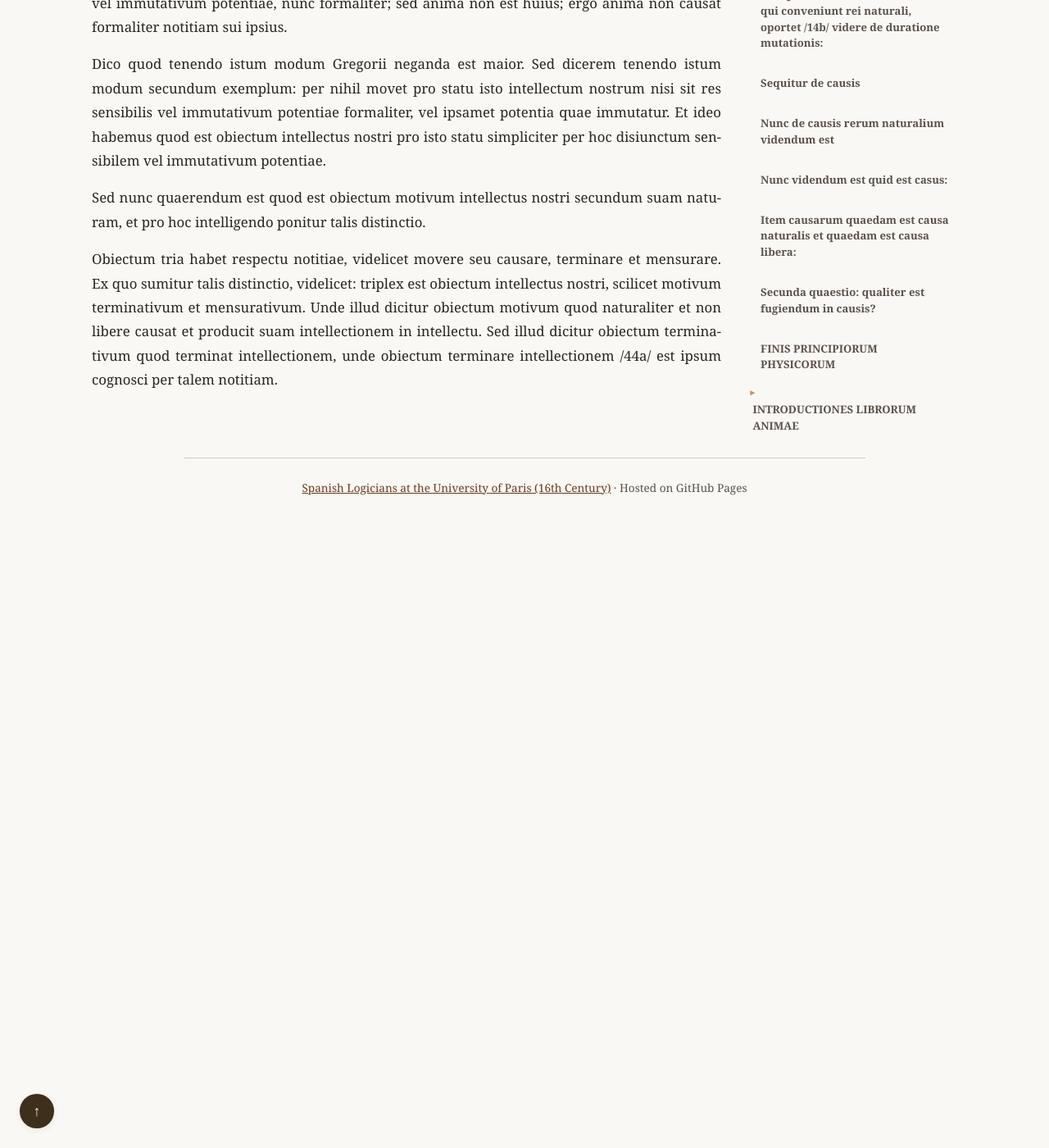
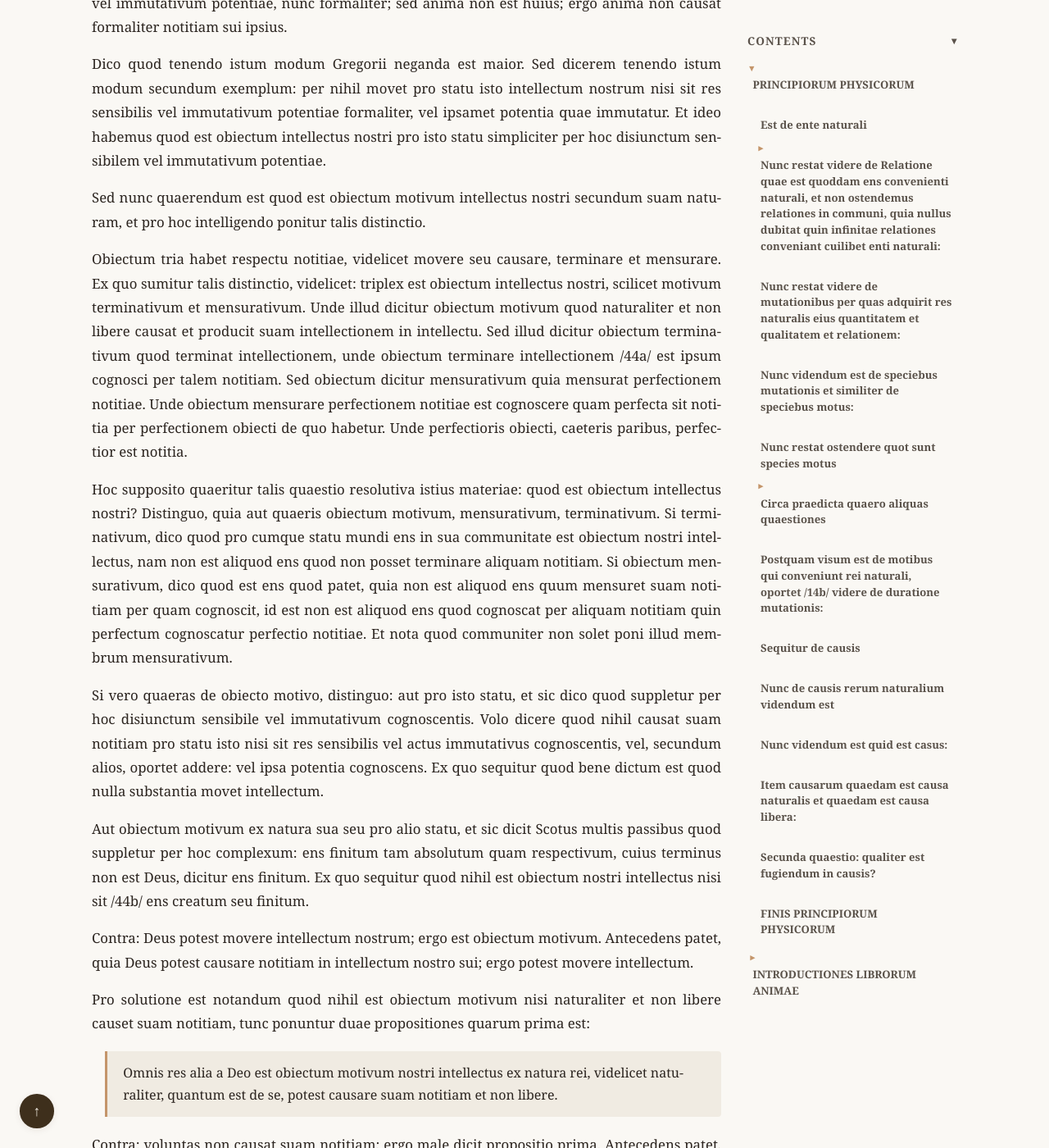
Before and after one commit to JoseBalado/Spanish-Logicians-at-the-University-of-Paris, a Jekyll site: the page built from philosophers/Jeronimo-Pardo/Principiorum-Phisicorum-et-Introductiones-Librorum-Animae.md, in a window 1280 px wide and 1400 px high, scrolled down 50746 px. Shown: the whole window at 82% size. Built offline with Jekyll 4.4.1, drawn with Linux system fonts in a browser that asks for light colours; before the commit the page ends 51376 px from its top, so only the background shows below that; some of the changed text lies outside the part shown.

Commit message:
Pardo. De Anima, page 44.

```diff
--- a/cspell-latin-custom.txt
+++ b/cspell-latin-custom.txt
@@ -2412,6 +2412,7 @@ resistiva
 resistivae
 resistivam
 resistivas
+resolutiva
 resolutivus
 resolutori
 resolutorie
--- a/philosophers/Jeronimo-Pardo/Principiorum-Phisicorum-et-Introductiones-Librorum-Animae.md
+++ b/philosophers/Jeronimo-Pardo/Principiorum-Phisicorum-et-Introductiones-Librorum-Animae.md
@@ -938,7 +938,31 @@ Dico quod tenendo istum modum Gregorii neganda est maior. Sed dicerem tenendo is
 
 Sed nunc quaerendum est quod est obiectum motivum intellectus nostri secundum suam naturam, et pro hoc intelligendo ponitur talis distinctio.
 
-Obiectum tria habet respectu notitiae, videlicet movere seu causare, terminare et mensurare. Ex quo sumitur talis distinctio, videlicet: triplex est obiectum intellectus nostri, scilicet motivum terminativum et mensurativum. Unde illud dicitur obiectum motivum quod naturaliter et non libere causat et producit suam intellectionem in intellectu. Sed illud dicitur obiectum terminativum quod terminat intellectionem, unde obiectum terminare intellectionem /44a/ est ipsum cognosci per talem notitiam.
+Obiectum tria habet respectu notitiae, videlicet movere seu causare, terminare et mensurare. Ex quo sumitur talis distinctio, videlicet: triplex est obiectum intellectus nostri, scilicet motivum terminativum et mensurativum. Unde illud dicitur obiectum motivum quod naturaliter et non libere causat et producit suam intellectionem in intellectu. Sed illud dicitur obiectum terminativum quod terminat intellectionem, unde obiectum terminare intellectionem /44a/ est ipsum cognosci per talem notitiam. Sed obiectum dicitur mensurativum quia mensurat perfectionem notitiae. Unde obiectum mensurare perfectionem notitiae est cognoscere quam perfecta sit notitia per perfectionem obiecti de quo habetur. Unde perfectioris obiecti, caeteris paribus, perfectior est notitia.
+
+Hoc supposito quaeritur talis quaestio resolutiva istius materiae: quod est obiectum intellectus nostri? Distinguo, quia aut quaeris obiectum motivum, mensurativum, terminativum. Si terminativum, dico quod pro cumque statu mundi ens in sua communitate est obiectum nostri intellectus, nam non est aliquod ens quod non posset terminare aliquam notitiam. Si obiectum mensurativum, dico quod est ens quod patet, quia non est aliquod ens quum mensuret suam notitiam per quam cognoscit, id est non est aliquod ens quod cognoscat per aliquam notitiam quin perfectum cognoscatur perfectio notitiae. Et nota quod communiter non solet poni illud membrum mensurativum.
+
+Si vero quaeras de obiecto motivo, distinguo: aut pro isto statu, et sic dico quod suppletur per hoc disiunctum sensibile vel immutativum cognoscentis. Volo dicere quod nihil causat suam notitiam pro statu isto nisi sit res sensibilis vel actus immutativus cognoscentis, vel, secundum alios, oportet addere: vel ipsa potentia cognoscens. Ex quo sequitur quod bene dictum est quod nulla substantia movet intellectum.
+
+Aut obiectum motivum ex natura sua seu pro alio statu, et sic dicit Scotus multis passibus quod suppletur per hoc complexum: ens finitum tam absolutum quam respectivum, cuius terminus non est Deus, dicitur ens finitum. Ex quo sequitur quod nihil est obiectum nostri intellectus nisi sit /44b/ ens creatum seu finitum.
+
+Contra: Deus potest movere intellectum nostrum; ergo est obiectum motivum. Antecedens patet, quia Deus potest causare notitiam in intellectum nostro sui; ergo potest movere intellectum.
+
+Pro solutione est notandum quod nihil est obiectum motivum nisi naturaliter et non libere causet suam notitiam, tunc ponuntur duae propositiones quarum prima est:
+
+> Omnis res alia a Deo est obiectum motivum nostri intellectus ex natura rei, videlicet naturaliter, quantum est de se, potest causare suam notitiam et non libere.
+
+Contra: voluntas non causat suam notitiam; ergo male dicit propositio prima. Antecedens patet, quia voluntas nostra est libera.
+
+Ego distinguo: aut in ratione obiecti, et sic nego, imo naturaliter agit; aut in ratione potentiae, in quantum est voluntas, et sic dico quod est libera. Secundo dico quod quando voluntas causat suam notitiam non se habet in ratione potentiae, sed in ratione obiecti naturaliter causantis suam notitiam.
+
+Secunda propositio:
+
+> Deus non est obiectum motivum alicuius intellectus creati, licet bene sui intellectus.
+
+Nam ista est propositio catholica, quod quidquid Deus producit ad extra producit libere et contingenter et ut volens, ut si Deus creet notitiam sui in intellectu meo, non causat nisi mere libere et contingenter. Et hoc est quod dicit auctoritas divi Aurelii Augustini: si vult, videtur; si non vult, non videtur, id est si vult, causabit suam notitiam, et si non vult, non causabit suam notitiam.
+
+Dicitur notanter "tam absolutum quam respectivum", quia quodlibet ens creatum, sive sit absolutum sive respectivum, potest esse obiectum motivum nostri intellectus. Dico notanter "cuius terminus non est Deus", pro cuius declaratione est /45a/ notandum
 
 
 
```
